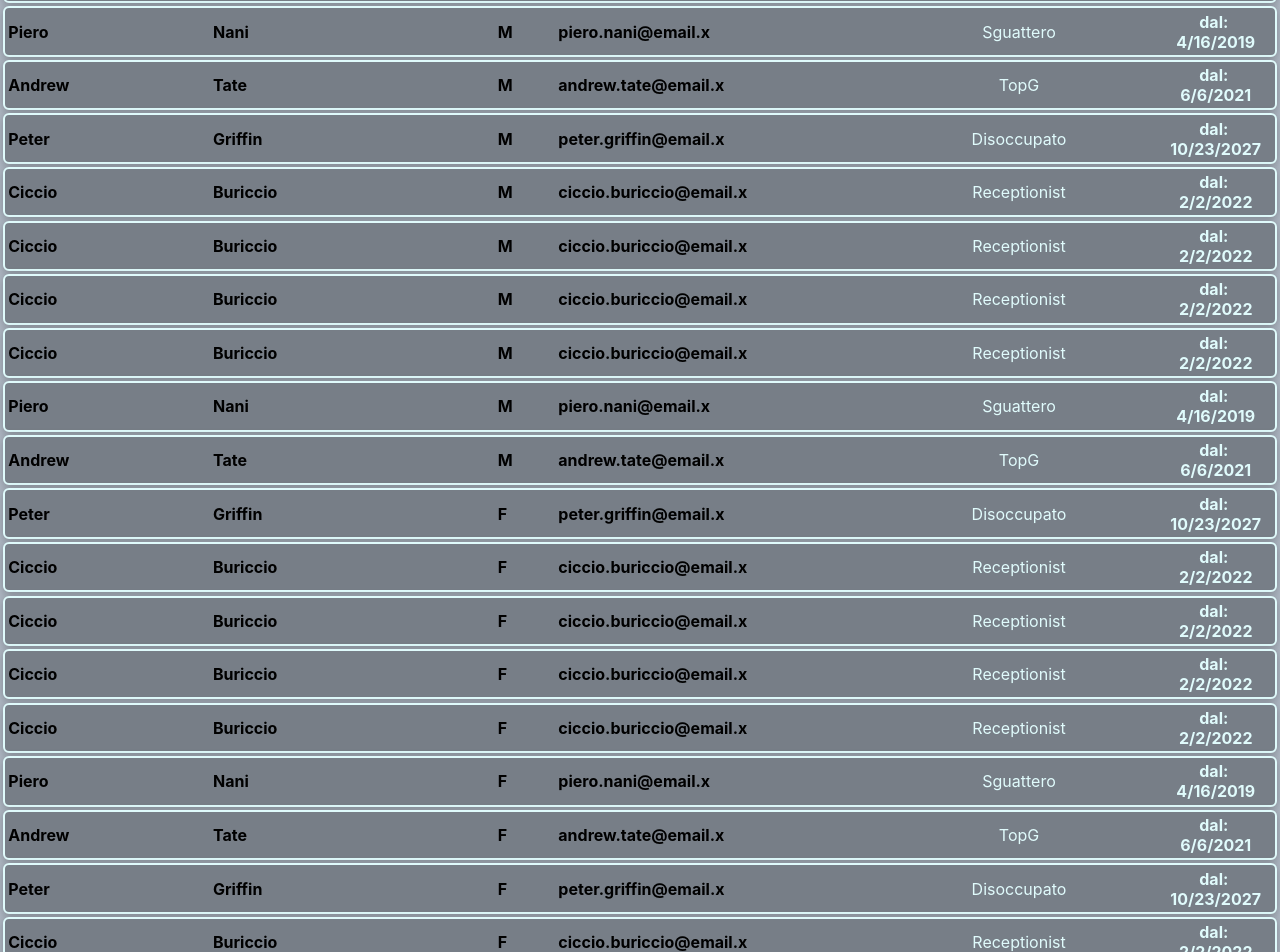
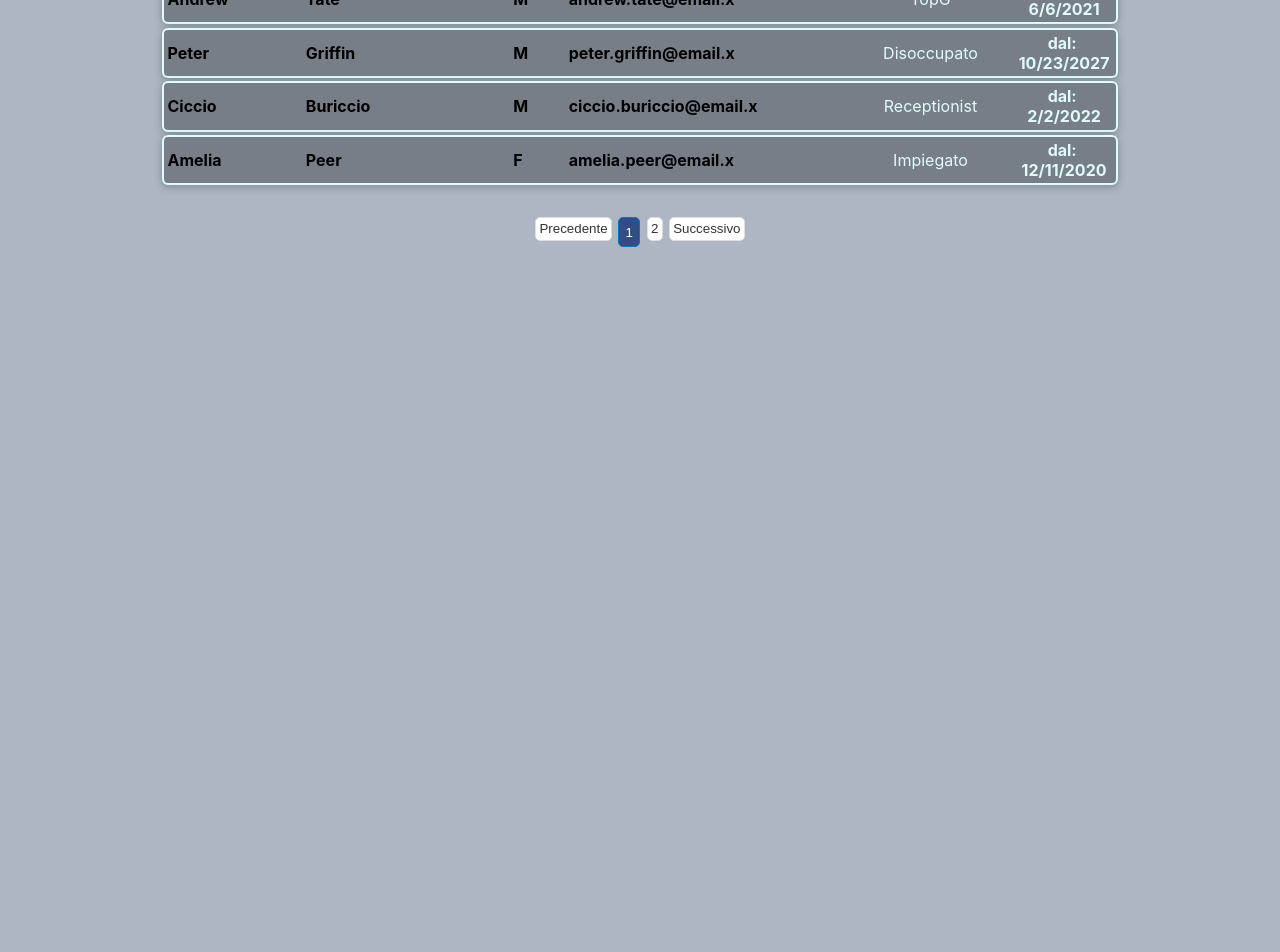
Before and after one commit to GabrieleDellaColletta/PIPLO_FrontEnd, a React (Create React App) app: page /dipendenti_individuali in a window 1280 px wide. Shown: the part 680-1632 px from the top of the page. After the commit the page ends 927 px from the top, so only its background shows below. Built offline with nearby package versions, Linux system fonts and the light colour scheme.

Commit message:
sixteenth-commit
aggiunta la paginazione sulla lista dipendenti singoli

```diff
--- a/src/App.css
+++ b/src/App.css
@@ -1,3 +1,53 @@
+.pagination {
+  display: flex;
+  justify-content: center;
+  margin-top: 2rem;
+
+}
+
+.pagination ul {
+  display: flex;
+  list-style: none;
+  margin: 0;
+  padding: 0;
+}
+
+.pagination ul li {
+  margin: 0 0.2rem;
+}
+
+.pagination ul li button {
+  background-color: #fff;
+  border: 1px solid #ddd;
+  color: #333;
+  cursor: pointer;
+  padding: 0.2rem;
+  border-radius: 5px;
+  transition: all 0.3s ease;
+}
+
+.pagination ul li button.active {
+  background-color: #324d83;
+  border: 1px solid #0077cc;
+  color: #fff;
+  padding: 0.4rem;
+  border-radius: 5px;
+}
+
+.pagination ul li button:hover {
+  background-color: #324d83;
+  border: 1px solid #0077cc;
+  color: #fff;
+
+}
+
+.pagination ul li .pagination-button-horizontal {
+  display: inline-block;
+  margin: 0;
+  padding: 0.2rem;
+  border-radius: 5px;
+}
+
 .App {
   text-align: center;
   background-color: #282c34;
@@ -52,7 +102,7 @@
   font-weight: bold;
 }
 .table-header-3{
-  flex-basis: 7rem;
+  flex-basis: 9rem;
   order: 1;
   align-items: flex-start;
   flex-direction: column;
@@ -99,6 +149,9 @@
     min-height: '100vh';
 
 }
+.page h2{
+  font-size: 90px;
+}
 
 .Filtri{
   background-color: #324d83;
@@ -142,13 +195,13 @@
   font-weight: bold;
 }
 .employee-sex{
-  flex-basis: 1rem;
+  flex-basis: 4rem;
   order: 3;
   flex-direction: column;
   gap: 1rem;
   align-items: flex-end;
   flex-flow: column-reverse;
-  justify-content: flex-start;
+  justify-content: center;
   font-weight: bold;
 }
 .employee-email{
--- /dev/null
+++ b/src/components/javascript/Pagination.js
@@ -0,0 +1,42 @@
+import React from 'react';
+import '../../App.css';
+
+function Pagination({ employeesPerPage, totalEmployees, paginate, currentPage }) {
+  const pageNumbers = [];
+
+  for (let i = 1; i <= Math.ceil(totalEmployees / employeesPerPage); i++) {
+    pageNumbers.push(i);
+  }
+
+  return (
+    <div className="pagination">
+      <ul>
+        <li>
+            <button onClick={() => {
+                currentPage > 1 && ( paginate(currentPage-1) );
+                currentPage <= 1 && (paginate(currentPage))
+            }}>Precedente</button>
+        </li>
+        {pageNumbers.map((number) => (
+          <li key={number}>
+            <button
+              onClick={() => paginate(number)}
+              className={currentPage === number ? 'active' : 'pagination-button-horizontal'}
+            >
+              {number}
+            </button>
+          </li>
+        ))}
+        <li>
+            <button onClick={() => {
+                currentPage < pageNumbers.length && ( paginate(currentPage + 1) );
+                currentPage >= pageNumbers.length && ( paginate(currentPage) )
+            }}>Successivo</button>
+        </li>
+
+      </ul>
+    </div>
+  );
+}
+
+export default Pagination;
--- a/src/components/pages/Dipendenti_individuali.js
+++ b/src/components/pages/Dipendenti_individuali.js
@@ -1,8 +1,8 @@
-//import '../css/page.css';
+import React, { useState } from 'react';
 import '../../App.css';
 import Employee_info from '../javascript/Employee_info';
 import TableHeader from '../javascript/TableHeader';
-import Employee_display from '../unused/Employee_display';
+import Pagination from '../javascript/Pagination';
 
 function Dipendenti_individuali(){
 
@@ -52,197 +52,92 @@ function Dipendenti_individuali(){
       role: 'Receptionist',
       hired: new Date(2022, 1, 2),
     },
+    {
+      id: 5,
+      name: 'Amelia',
+      surname: 'Peer',
+      sex: 'F',
+      email: 'amelia.peer@email.x',
+      role: 'Impiegato',
+      hired: new Date(2020, 11, 11),
+    },
+    {
+      id: 6,
+      name: 'Piero',
+      surname: 'Nani',
+      sex: 'M',
+      email: 'piero.nani@email.x',
+      role: 'Sguattero',
+      hired: new Date(2019, 3, 16),
+    },
+    {
+      id: 7,
+      name: 'Andrew',
+      surname: 'Tate',
+      sex: 'M',
+      email: 'andrew.tate@email.x',
+      role: 'TopG',
+      hired: new Date(2021, 5, 6),
+    },
+    {
+      id: 8,
+      name: 'Peter',
+      surname: 'Griffin',
+      sex: 'M',
+      email: 'peter.griffin@email.x',
+      role: 'Disoccupato',
+      hired: new Date(2020,93, 23),
+    },
+    {
+      id: 9,
+      name: 'Ciccio',
+      surname: 'Buriccio',
+      sex: 'M',
+      email: 'ciccio.buriccio@email.x',
+      role: 'Receptionist',
+      hired: new Date(2022, 1, 2),
+    },
   ];
+
+    const [currentPage, setCurrentPage] = useState(1);
+    const [employeesPerPage] = useState(6);
+
+    // Logic for displaying employees
+    const indexOfLastEmployee = currentPage * employeesPerPage;
+    const indexOfFirstEmployee = indexOfLastEmployee - employeesPerPage;
+    const currentEmployees = employees.slice(indexOfFirstEmployee, indexOfLastEmployee);
+
     const headers = ["Nome", "Cognome", "Sesso", "Email", "Ruolo", "Assunto il"];
+
+    // Change page
+    const paginate = (pageNumber) => setCurrentPage(pageNumber);
+
     return(
         <div>
             <div className="page">
               <h2>Dipendenti Individuali</h2>
-
             </div>
             <div>
               <TableHeader/>
+              {currentEmployees.map((employee) => (
                 <Employee_info
-                name={employees[0].name}
-                surname={employees[0].surname}
-                sex={employees[0].sex}
-                email={employees[0].email}
-                role={employees[0].role}
-                hired={employees[0].hired}
+                  key={employee.id}
+                  name={employee.name}
+                  surname={employee.surname}
+                  sex={employee.sex}
+                  email={employee.email}
+                  role={employee.role}
+                  hired={employee.hired}
                 />
-              <Employee_info
-                name={employees[1].name}
-                surname={employees[1].surname}
-                sex={employees[1].sex}
-                email={employees[1].email}
-                role={employees[1].role}
-                hired={employees[1].hired}
+              ))}
+              <Pagination
+                employeesPerPage={employeesPerPage}
+                totalEmployees={employees.length}
+                paginate={paginate}
+                currentPage={currentPage}
               />
-              <Employee_info
-                name={employees[2].name}
-                surname={employees[2].surname}
-                sex={employees[2].sex}
-                email={employees[2].email}
-                role={employees[2].role}
-                hired={employees[2].hired}
-              />
-              <Employee_info
-                name={employees[3].name}
-                surname={employees[3].surname}
-                sex={employees[3].sex}
-                email ={employees[3].email}
-                role={employees[3].role}
-                hired={employees[3].hired}
-              />
-              <Employee_info
-                name={employees[4].name}
-                surname={employees[4].surname}
-                sex={employees[4].sex}
-                email ={employees[4].email}
-                role={employees[4].role}
-                hired={employees[4].hired}
-              />
-              <Employee_info
-                name={employees[4].name}
-                surname={employees[4].surname}
-                sex={employees[4].sex}
-                email ={employees[4].email}
-                role={employees[4].role}
-                hired={employees[4].hired}
-              />
-              <Employee_info
-                name={employees[4].name}
-                surname={employees[4].surname}
-                sex={employees[4].sex}
-                email ={employees[4].email}
-                role={employees[4].role}
-                hired={employees[4].hired}
-              />
-              <Employee_info
-                name={employees[4].name}
-                surname={employees[4].surname}
-                sex={employees[4].sex}
-                email ={employees[4].email}
-                role={employees[4].role}
-                hired={employees[4].hired}
-              />
-              <Employee_info
-                name={employees[1].name}
-                surname={employees[1].surname}
-                sex={employees[1].sex}
-                email={employees[1].email}
-                role={employees[1].role}
-                hired={employees[1].hired}
-              />
-              <Employee_info
-                name={employees[2].name}
-                surname={employees[2].surname}
-                sex={employees[2].sex}
-                email={employees[2].email}
-                role={employees[2].role}
-                hired={employees[2].hired}
-              />
-              <Employee_info
-                name={employees[3].name}
-                surname={employees[3].surname}
-                sex={employees[0].sex}
-                email ={employees[3].email}
-                role={employees[3].role}
-                hired={employees[3].hired}
-              />
-              <Employee_info
-                name={employees[4].name}
-                surname={employees[4].surname}
-                sex={employees[0].sex}
-                email ={employees[4].email}
-                role={employees[4].role}
-                hired={employees[4].hired}
-              />
-              <Employee_info
-                name={employees[4].name}
-                surname={employees[4].surname}
-                sex={employees[0].sex}
-                email ={employees[4].email}
-                role={employees[4].role}
-                hired={employees[4].hired}
-              />
-              <Employee_info
-                name={employees[4].name}
-                surname={employees[4].surname}
-                sex={employees[0].sex}
-                email ={employees[4].email}
-                role={employees[4].role}
-                hired={employees[4].hired}
-              />
-              <Employee_info
-                name={employees[4].name}
-                surname={employees[4].surname}
-                sex={employees[0].sex}
-                email ={employees[4].email}
-                role={employees[4].role}
-                hired={employees[4].hired}
-              /><Employee_info
-              name={employees[1].name}
-              surname={employees[1].surname}
-              sex={employees[0].sex}
-              email={employees[1].email}
-              role={employees[1].role}
-              hired={employees[1].hired}
-              />
-              <Employee_info
-                name={employees[2].name}
-                surname={employees[2].surname}
-                sex={employees[0].sex}
-                email={employees[2].email}
-                role={employees[2].role}
-                hired={employees[2].hired}
-              />
-              <Employee_info
-                name={employees[3].name}
-                surname={employees[3].surname}
-                sex={employees[0].sex}
-                email ={employees[3].email}
-                role={employees[3].role}
-                hired={employees[3].hired}
-              />
-              <Employee_info
-                name={employees[4].name}
-                surname={employees[4].surname}
-                sex={employees[0].sex}
-                email ={employees[4].email}
-                role={employees[4].role}
-                hired={employees[4].hired}
-              />
-              <Employee_info
-                name={employees[4].name}
-                surname={employees[4].surname}
-                sex={employees[0].sex}
-                email ={employees[4].email}
-                role={employees[4].role}
-                hired={employees[4].hired}
-              />
-              <Employee_info
-                name={employees[4].name}
-                surname={employees[4].surname}
-                sex={employees[0].sex}
-                email ={employees[4].email}
-                role={employees[4].role}
-                hired={employees[4].hired}
-              />
-              <Employee_info
-                name={employees[4].name}
-                surname={employees[4].surname}
-                sex={employees[0].sex}
-                email ={employees[4].email}
-                role={employees[4].role}
-                hired={employees[4].hired}
-              />
-
-
-
-
             </div>
-          s</div>
+          </div>
     );
 }
 
```
Lines whose indentation alone changed are shown as unchanged.
